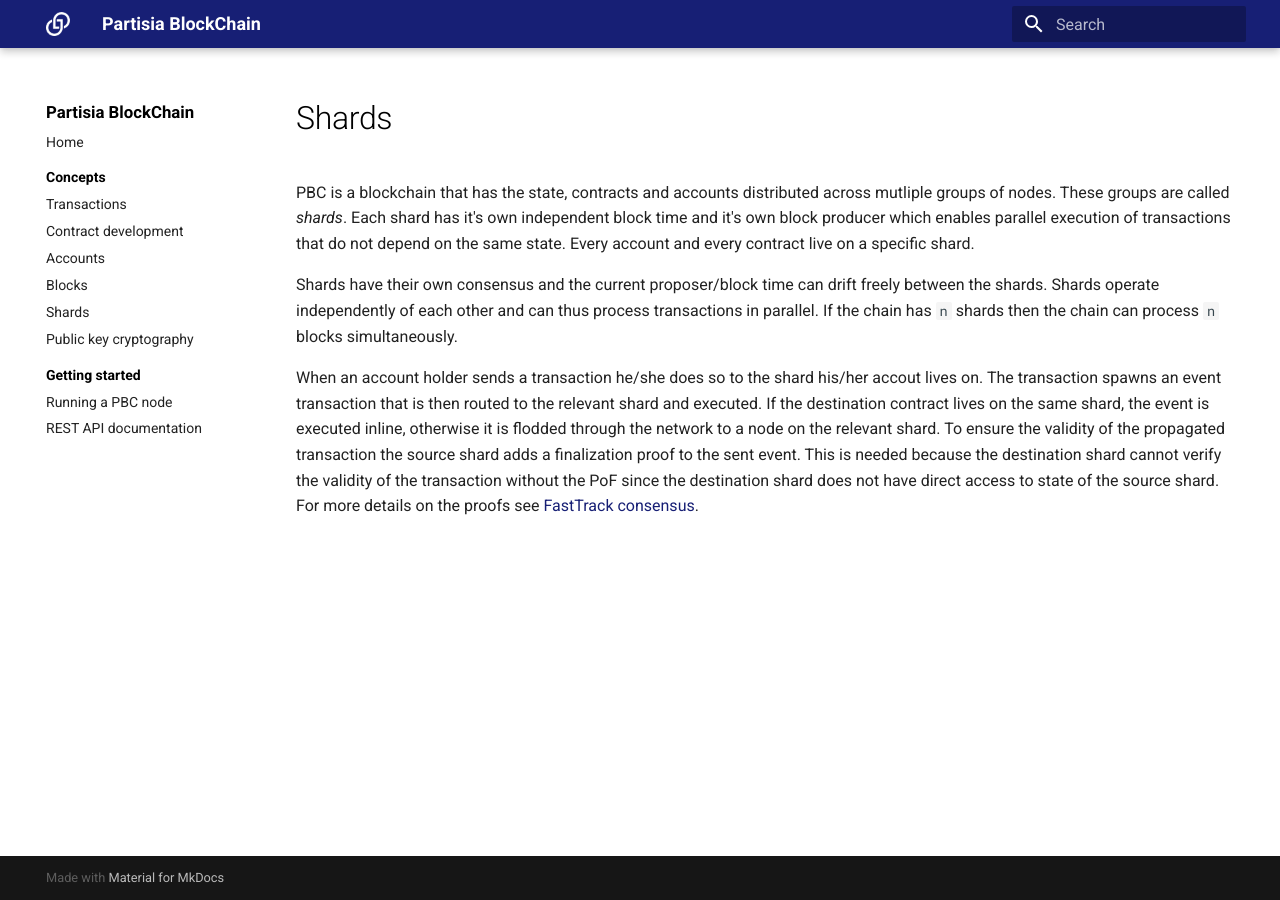
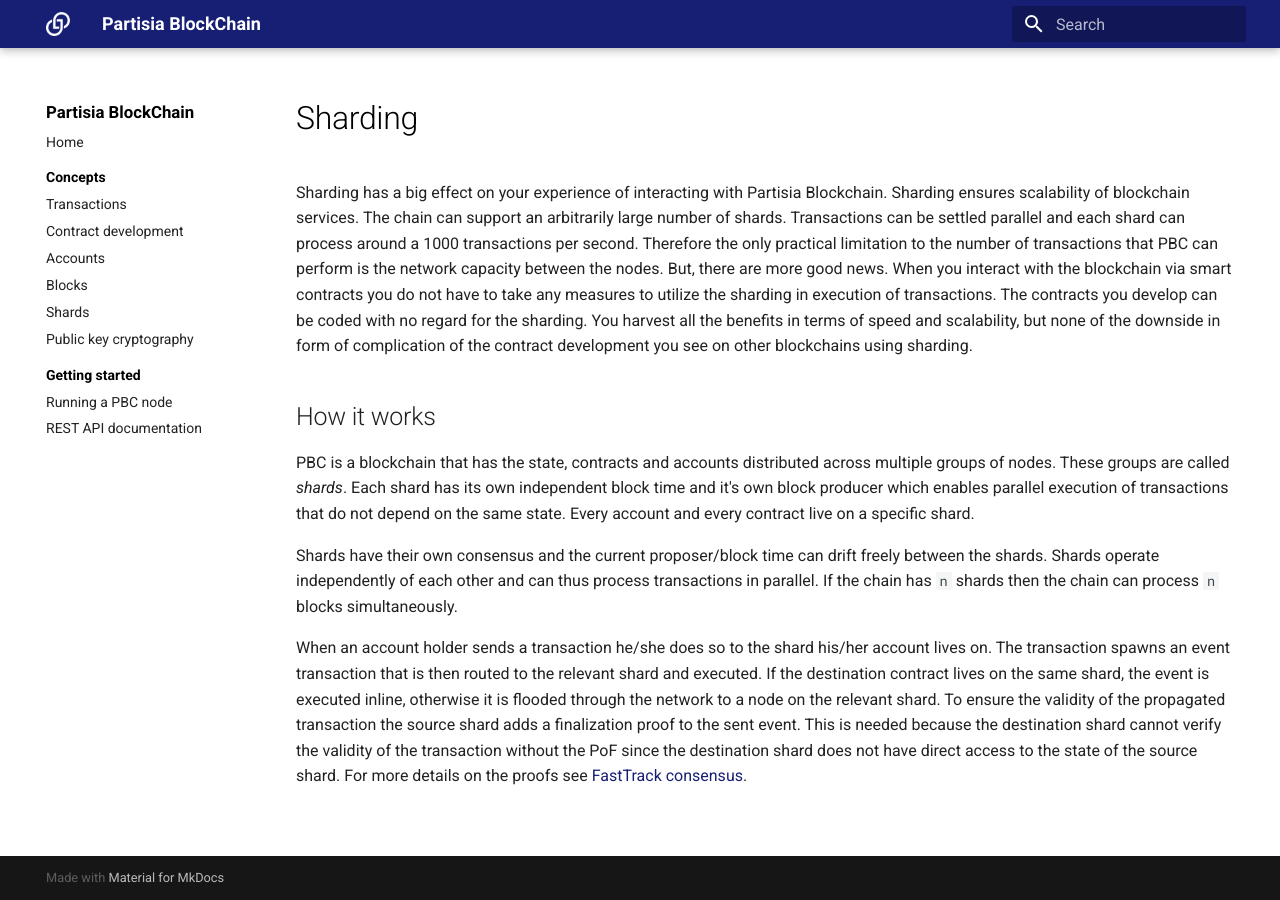
Before and after one commit to 0xSero/partisia-docs, an MkDocs documentation site: the page built from docs/shards.md, in a window 1280 px wide. Built offline with MkDocs 1.6.1 and Material for MkDocs 9.7.7, drawn with Linux system fonts in a browser that asks for light colours; a script that is not in the unit is left out.

Commit message:
commit on par1370

```diff
--- a/docs/shards.md
+++ b/docs/shards.md
@@ -1,8 +1,15 @@
-# Shards
+# Sharding
 
-PBC is a blockchain that has the state, contracts and accounts distributed across mutliple groups of nodes. These groups are called *shards*. Each shard has it's own independent block time and it's own block producer which  enables parallel execution of transactions that do not depend on the same state. Every account and every contract live on a specific shard.
+
+Sharding has a big effect on your experience of interacting with Partisia Blockchain. Sharding ensures scalability of blockchain services. The chain can support an arbitrarily large number of shards. Transactions can be settled parallel and each shard can process around a 1000 transactions per second. Therefore the only practical limitation to  the number of transactions that PBC can perform is the network capacity between the nodes.
+But, there are more good news. When you interact with the blockchain via smart contracts you do not have to take any measures to utilize the sharding in execution of transactions. The contracts you develop can be coded with no regard for the sharding. You harvest all the benefits in terms of speed and scalability, but none of the downside in form of complication of the contract development you see on other blockchains using sharding.
+
+## How it works
+
+
+PBC is a blockchain that has the state, contracts and accounts distributed across multiple groups of nodes. These groups are called *shards*. Each shard has its own independent block time and it's own block producer which  enables parallel execution of transactions that do not depend on the same state. Every account and every contract live on a specific shard.
 
 Shards have their own consensus and the current proposer/block time can drift freely between the shards.
 Shards operate independently of each other and can thus process transactions in parallel. If the chain has `n` shards then the chain can process `n` blocks simultaneously.
 
-When an account holder sends a transaction he/she does so to the shard his/her accout lives on. The transaction spawns an event transaction that is then routed to the relevant shard and executed. If the destination contract lives on the same shard, the event is executed inline, otherwise it is flodded through the network to a node on the relevant shard. To ensure the validity of the propagated transaction the source shard adds a finalization proof to the sent event. This is needed because the destination shard cannot verify the validity of the transaction without the PoF since the destination shard does not have direct access to state of the source shard. For more details on the proofs see [FastTrack consensus](consensus.md).
+When an account holder sends a transaction he/she does so to the shard his/her account lives on. The transaction spawns an event transaction that is then routed to the relevant shard and executed. If the destination contract lives on the same shard, the event is executed inline, otherwise it is flooded through the network to a node on the relevant shard. To ensure the validity of the propagated transaction the source shard adds a finalization proof to the sent event. This is needed because the destination shard cannot verify the validity of the transaction without the PoF since the destination shard does not have direct access to the state of the source shard. For more details on the proofs see [FastTrack consensus](consensus.md).
```
